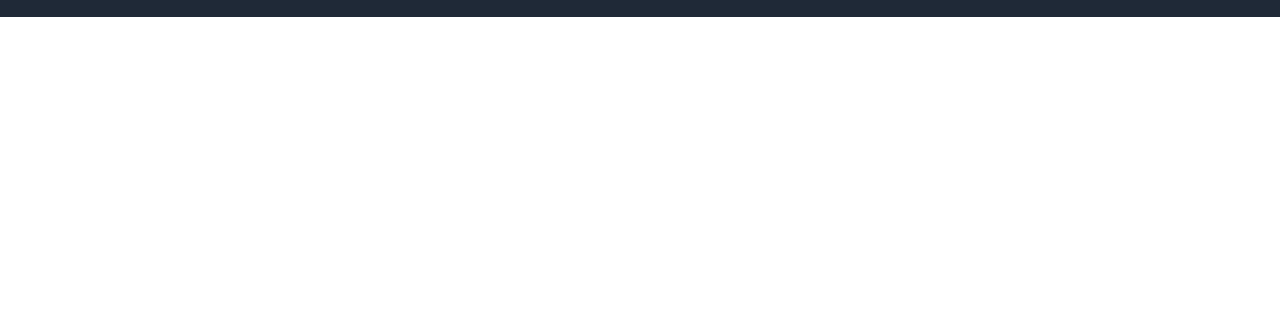
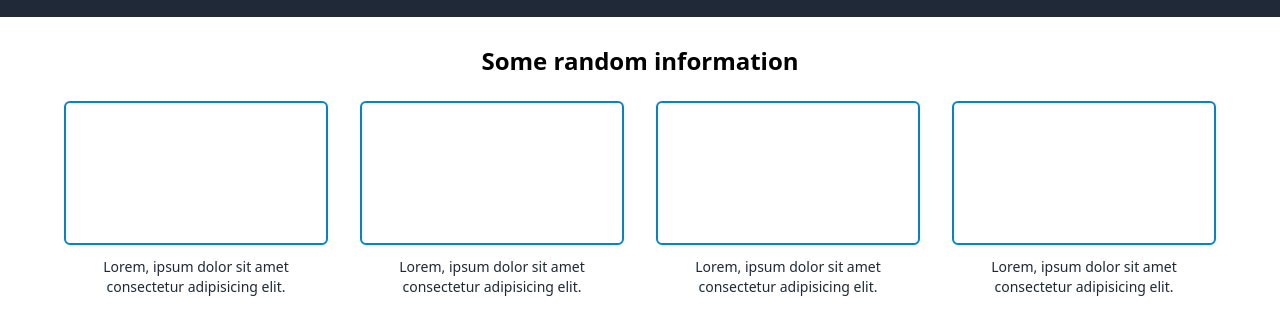
Before and after one commit to SanMajur/landingPage, a website: page public/index.html in a window 1280 px wide. Shown: the part 399-734 px from the top of the page. Drawn offline with Linux system fonts and the light colour scheme.

Commit message:
added flexible cards

```diff
--- a/public/index.html
+++ b/public/index.html
@@ -25,7 +25,7 @@
                </div>
             </div>
         </div>
-        <section class="container flex flex-col lg:flex-row mt-3">
+        <section class="lg:container flex flex-col lg:flex-row mt-3">
             <div class="container flex-1 order-2 lg:order-1">
                 <h2 class="text-gray-50 text-4xl font-bold my-2">This Website is awesome</h2>
                 <p class="text-gray-200 my-3">Lorem ipsum dolor sit amet consectetur adipisicing elit. Possimus illum error saepe dolorum consequuntur maiores assumenda quos placeat molestias, dolorem porro voluptas animi ducimus dolore aperiam quae obcaecati aspernatur veritatis?</p>
@@ -36,5 +36,28 @@
             </div>
         </section>
     </header>
+    <main class="my-4">
+        <div class="container">
+            <h3 class="text-center text-xl md:text-2xl font-semibold py-3">Some random information</h3>
+            <div class="container flex flex-col md:flex-row gap-8 my-3 flex-wrap lg:flex-nowrap">
+                <div class="md:w-[45%]">
+                    <div class="border-2   border-sky-600 rounded-md md:w-full h-36 "></div>
+                    <p class="text-sm text-center py-3 text-gray-800">Lorem, ipsum dolor sit amet consectetur adipisicing elit.</p>
+                </div>
+                <div class="md:w-[45%]">
+                    <div class=" md:w-full   h-36 border-2 border-sky-600 rounded-md"></div>
+                    <p class="text-sm text-center py-3 text-gray-800">Lorem, ipsum dolor sit amet consectetur adipisicing elit.</p>
+                </div>
+                <div class="md:w-[45%]">
+                    <div class=" md:w-full   h-36 border-2 border-sky-600 rounded-md"></div>
+                    <p class="text-sm text-center py-3 text-gray-800">Lorem, ipsum dolor sit amet consectetur adipisicing elit.</p>
+                </div>
+                <div class="md:w-[45%]">
+                    <div class=" md:w-full   h-36 border-2 border-sky-600 rounded-md"></div>
+                    <p class="text-sm text-center py-3 text-gray-800">Lorem, ipsum dolor sit amet consectetur adipisicing elit.</p>
+                </div>
+            </div>
+        </div>
+    </main>
 </body>
 </html>
```
Also changed, not shown: public/css/style.css.
